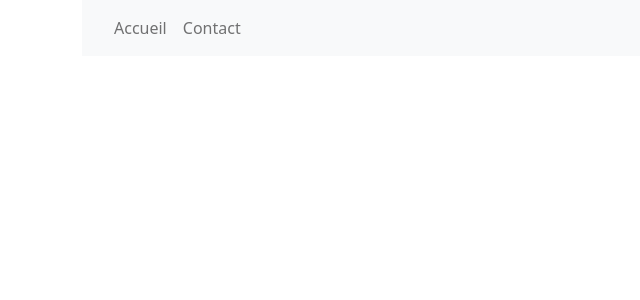
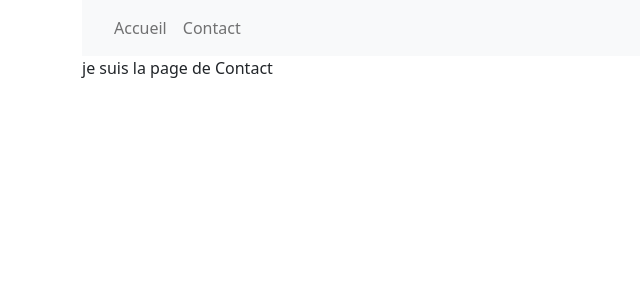
Before and after one commit to webdevproformation/react-h3-mars-22, a React (Create React App) app in the folder jour1-tp/: page /contact in a window 1280 px wide. Shown: the top 300 px of the page, without its empty margins (0-640 px from the left). Built offline with nearby package versions, Linux system fonts and the light colour scheme.

Commit message:
ajouter le router et créer les pages home / contact

```diff
--- a/jour1-tp/src/App.js
+++ b/jour1-tp/src/App.js
@@ -1,7 +1,10 @@
 import logo from './logo.svg';
 import './App.css';
 import "../node_modules/bootstrap/dist/css/bootstrap.min.css";
+import {Routes , Route} from "react-router-dom"
 import { Navbar } from './composants/Navbar';
+import { Home } from "./composants/page/Home"
+import { Contact } from "./composants/page/Contact"
 
 function App() {
   return (
@@ -9,6 +12,12 @@ function App() {
       <header>
         <Navbar />
       </header>
+      <main>
+      <Routes>
+          <Route path="/" element={<Home />} />
+          <Route path="/contact" element={<Contact />} />
+      </Routes>
+      </main>
     </div>
   );
 }
--- a/jour1-tp/src/composants/Navbar.jsx
+++ b/jour1-tp/src/composants/Navbar.jsx
@@ -1,12 +1,14 @@
+import { Link } from "react-router-dom" ;
+
 export function Navbar (){
     return (
         <nav className="navbar navbar-expand bg-light navbar-light px-4">
             <ul className="navbar-nav">
                 <li className="nav-item">
-                    <a href="#" className="nav-link">Accueil</a>
+                    <Link to="#" className="nav-link">Accueil</Link>
                 </li>
                 <li className="nav-item">
-                    <a href="#" className="nav-link">Contact</a>
+                    <Link to="#" className="nav-link">Contact</Link>
                 </li>
             </ul>
         </nav>
--- /dev/null
+++ b/jour1-tp/src/composants/page/Contact.jsx
@@ -0,0 +1,3 @@
+export const Contact = () => {
+    return <p>je suis la page de Contact</p>
+}
--- /dev/null
+++ b/jour1-tp/src/composants/page/Home.jsx
@@ -0,0 +1 @@
+export const Home = () => <p>je suis la page d'accueil</p>
--- a/jour1-tp/src/index.js
+++ b/jour1-tp/src/index.js
@@ -3,10 +3,13 @@ import ReactDOM from 'react-dom';
 import './index.css';
 import App from './App';
 import reportWebVitals from './reportWebVitals';
+import { BrowserRouter as Router } from "react-router-dom"
 
 ReactDOM.render(
   <React.StrictMode>
-    <App />
+    <Router>
+      <App />
+    </Router>
   </React.StrictMode>,
   document.getElementById('root')
 );
```
Also changed, not shown: 1 other file (tests, documents, lock files or other folders).
